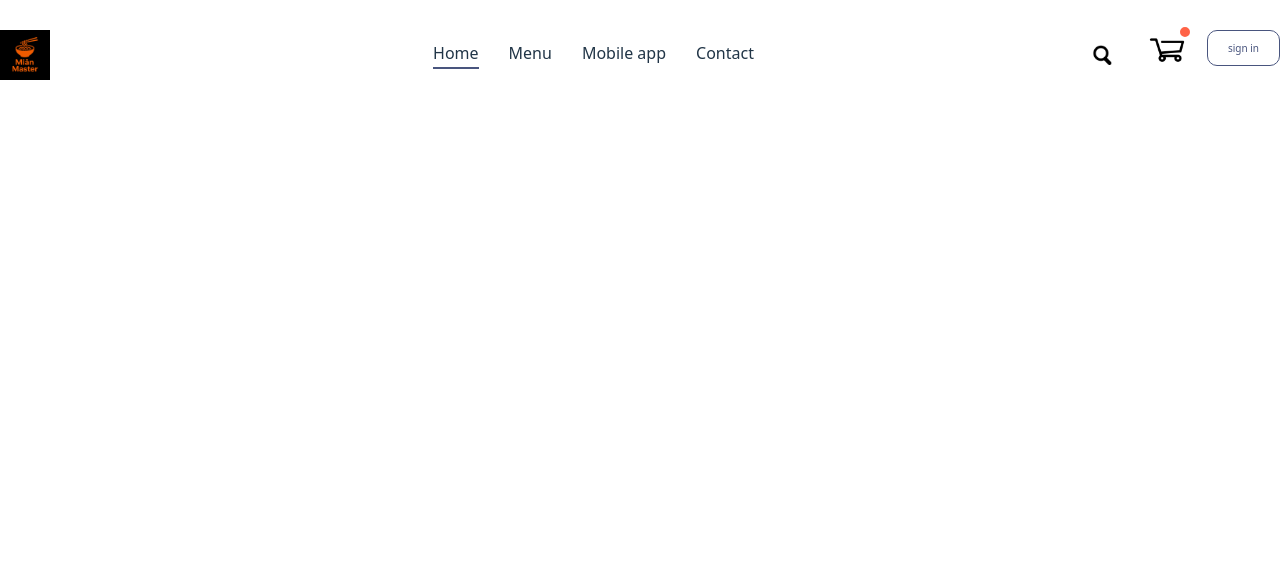
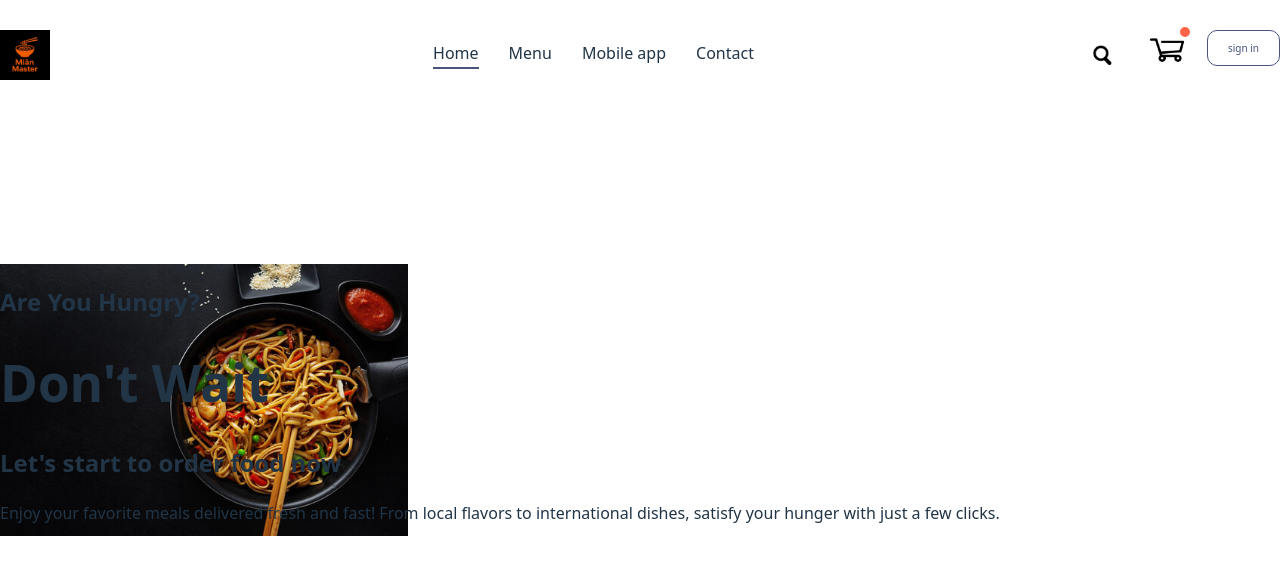
Before and after one commit to Mithsala123/Food-Delivery-App, a React (Vite) app in the folder frontend/: page / in a window 1280 px wide. Shown: the top 574 px of the page. Built offline with nearby package versions, Linux system fonts and the light colour scheme.

Commit message:
home page

```diff
--- a/frontend/src/components/Header/Header.css
+++ b/frontend/src/components/Header/Header.css
@@ -0,0 +1,13 @@
+.header{
+    height: 34vh;
+    width: 100vw;
+    margin:0;
+    overflow: hidden;
+    position:relative;
+
+    background:url('/home.jpg') no repeat;
+    background-size:cover;
+    padding:0;
+    margin:0;
+
+}
--- a/frontend/src/components/Header/Header.jsx
+++ b/frontend/src/components/Header/Header.jsx
@@ -1,10 +1,20 @@
 import React from 'react'
 import './Header.css'
+import homeImg from '../../assets/home.jpg'
 
 
 const Header = () => {
   return (
-    <div className="header">
+    <div className="header" style={{backgroundImage: `url(${homeImg})`,backgroundRepeat: 'no-repeat',
+    backgroundSize: 'contain'}}>
+
+    <div className="heager-contend">
+        <h2>  Are You Hungry?</h2>
+        <h1>Don't Wait </h1>
+        <h2>Let's start to order food now</h2>
+        <p> Enjoy your favorite meals delivered fresh and fast! From local flavors to international dishes, satisfy your hunger with just a few clicks.</p>
+        <button>View Menu</button>
+    </div>
 
     </div>
   )
```
Also changed, not shown: frontend/public/home.jpg (added), frontend/src/assets/home.jpg (added).
